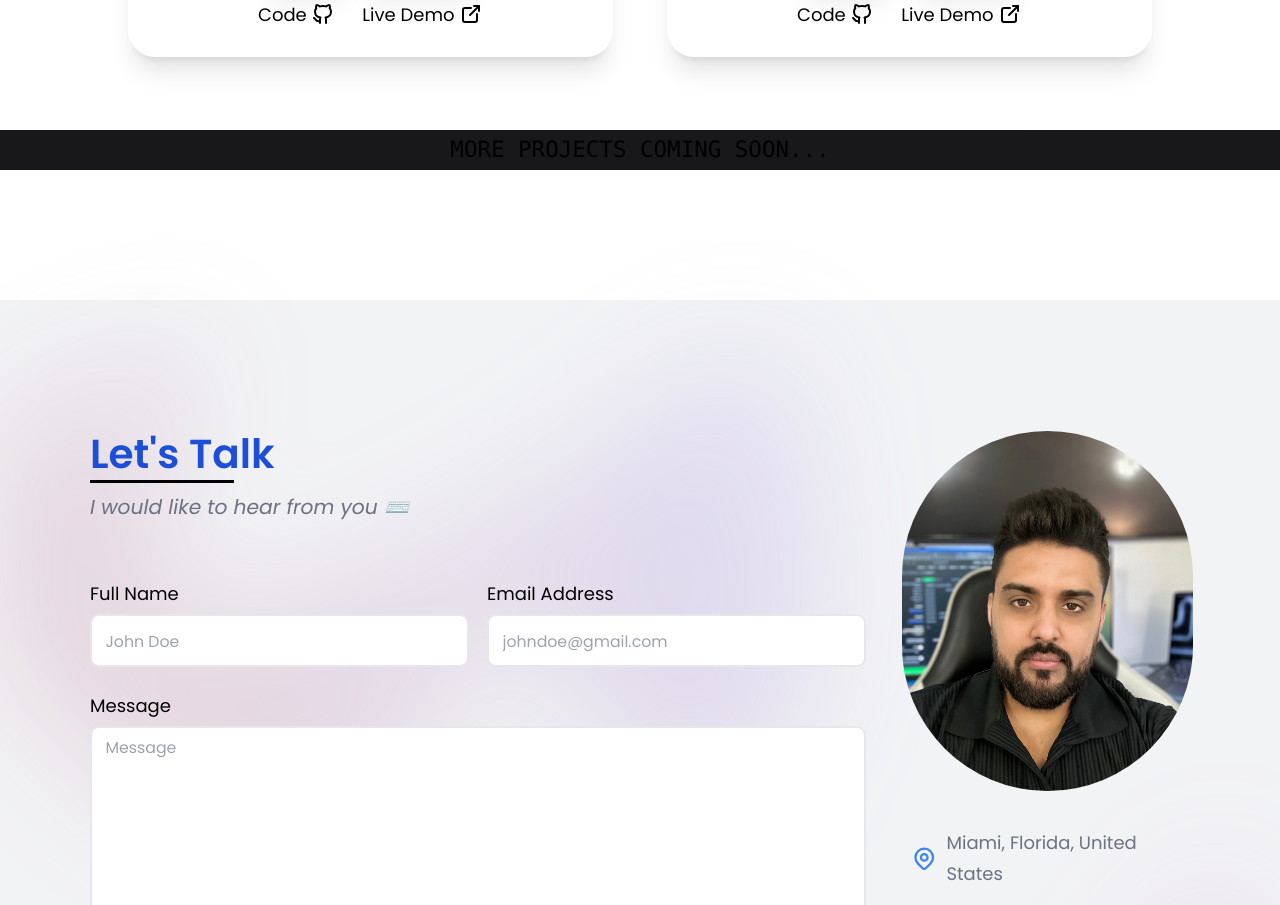
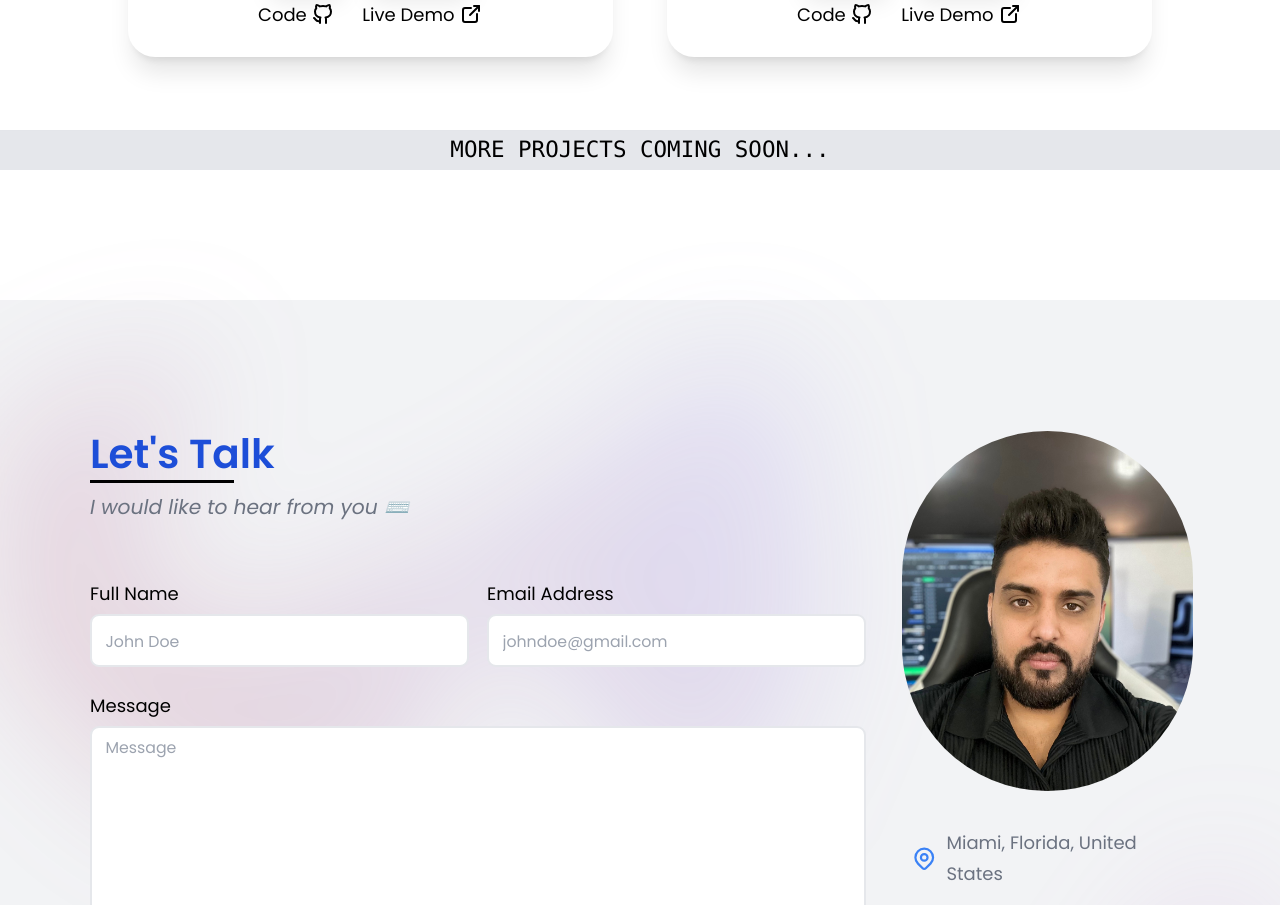
Before and after one commit to Osvy1994/my-portfolio, a React (Vite) app: page / in a window 1280 px wide. Shown: the part 2820-3725 px from the top of the page. Built offline with nearby package versions, Linux system fonts and the light colour scheme; a web font is replaced by a local one.

Commit message:
fixing projects styles

```diff
--- a/src/components/PortfolioSection.jsx
+++ b/src/components/PortfolioSection.jsx
@@ -8,7 +8,8 @@ export function PortfolioSection() {
         <h1 className='text-4xl text-blue-700 font-semibold'>Projects</h1>
         <div className='h-[3px] w-32 2xl:w-60 mt-1 bg-black dark:bg-gray-200'></div>
         <h3 className='mt-2 italic text-gray-500 dark:text-gray-200 text-lg'>
-          Check out my personal projects. Each one is a unique development creation 🧩
+          Check out my personal projects. Each one is a unique development
+          creation 🧩
         </h3>
         <ul className='grid lg:grid-cols-2 gap-12 mt-24 max-w-screen-lg mx-auto'>
           {myProjects.map(project => (
@@ -26,7 +27,7 @@ export function PortfolioSection() {
           ))}
         </ul>
       </div>
-      <p className='animate-bounce my-12 xl:text-xl dark:text-gray-300 text-center font-mono bg-zinc-900 py-1'>
+      <p className='animate-bounce my-12 xl:text-xl dark:text-gray-300 bg-gray-200 text-center font-mono dark:bg-zinc-900/90 py-1'>
         MORE PROJECTS COMING SOON...
       </p>
     </section>
```
